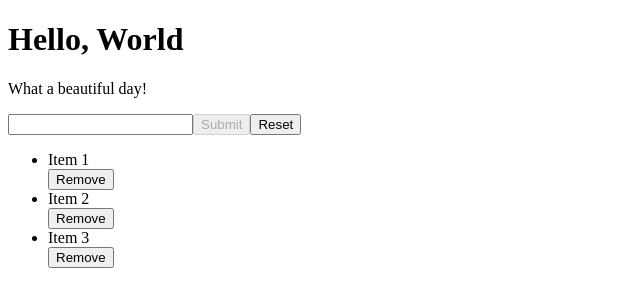
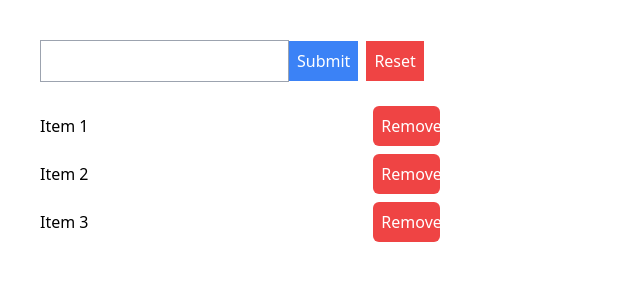
Before and after one commit to Gilxhon001/ReactJsExercises, a React (Create React App) app: page / in a window 1280 px wide. Shown: the top 306 px of the page, without its empty margins (0-640 px from the left). Built offline with nearby package versions, Linux system fonts and the light colour scheme.

Commit message:
Styling Components - 04 Finished

```diff
--- a/package.json
+++ b/package.json
@@ -34,5 +34,8 @@
       "last 1 firefox version",
       "last 1 safari version"
     ]
+  },
+  "devDependencies": {
+    "tailwindcss": "^3.2.4"
   }
 }
--- a/src/App.js
+++ b/src/App.js
@@ -1,24 +1,11 @@
 import React from "react";
-import { Hello } from "./Hello";
-import { ToDoList } from "./TodoList";
-// import UncontrolledLogin from "./UncontrolledLogin";
-// import Login from "./Login";
-// import InteractiveWelcome from "./InteractiveWelcome ";
-// import ClickTracker from "./ClickTracker";
-// import { Welcome } from "./Welcome";
-// import ClickCounter from "./ClickCounter";
-// import { CounterDisplay } from "./CounterDisplay";
-// import { Counter } from "./Counter";
-
+import TodoList from "./TodoList";
 
 export class App extends React.Component {
-
     render() {
         return (
             <div>
-                <Hello />
-
-                <ToDoList />
+                <TodoList />
             </div>
         )
     }
--- a/src/TodoList.js
+++ b/src/TodoList.js
@@ -1,6 +1,6 @@
 import React from "react";
 
-export class ToDoList extends React.Component {
+export default class ToDoList extends React.Component {
 
     state = {
         items: ['Item 1', 'Item 2', 'Item 3'],
@@ -35,30 +35,36 @@ export class ToDoList extends React.Component {
 
     render() {
         return (
-            <div>
+
+            <div className="p-10">
 
                 <input
+                    className="border border-gray-400 p-2 mb-2"
                     type="text"
                     value={this.state.value}
                     onChange={this.handleChange}
                 />
 
                 <button
+                    className="bg-blue-500 text-white p-2 mr-2"
                     onClick={this.handleSubmit}
                     disabled={this.state.value.length !== 0 ? false : true}
                 >Submit</button>
 
                 <button
+                    className="bg-red-500 text-white p-2"
                     onClick={this.handleReset}
                     disabled={this.state.items.length !== 0 ? false : true}
                 >Reset</button>
 
-                <ul>
+                <ul className="mt-4 w-1/3">
                     {this.state.items.map((item, index) => (
-                        <>
-                            <li key={index}>{item}</li>
-                            <button onClick={() => this.handleRemove(index)}>Remove</button>
-                        </>
+                        <li key={index} className="flex justify-between items-center mb-2">
+                            <div className="flex-1 w-5/6">{item}</div>
+                            <button className="bg-red-500 text-white p-2 rounded-md w-1/6" onClick={() => this.handleRemove(index)}>
+                                Remove
+                            </button>
+                        </li>
                     ))}
                 </ul>
 
--- /dev/null
+++ b/src/index.css
@@ -0,0 +1,3 @@
+@tailwind base;
+@tailwind components;
+@tailwind utilities;
--- a/src/index.js
+++ b/src/index.js
@@ -1,5 +1,6 @@
 import ReactDOM from "react-dom/client";
 import { App } from "./App";
+import './index.css'
 
 const root = ReactDOM.createRoot(
     document.querySelector('#root')
--- /dev/null
+++ b/tailwind.config.js
@@ -0,0 +1,8 @@
+/** @type {import('tailwindcss').Config} */
+module.exports = {
+  content: ["./src/TodoList.js"],
+  theme: {
+    extend: {},
+  },
+  plugins: [],
+}
```
Also changed, not shown: 1 other file (tests, documents, lock files or other folders).
